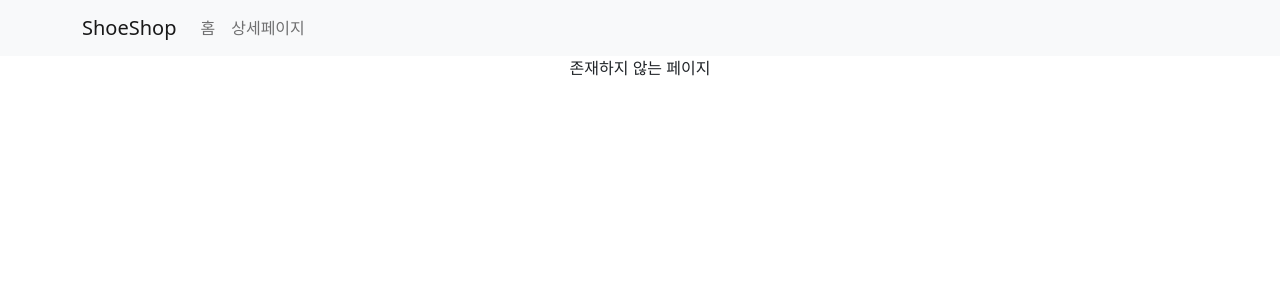
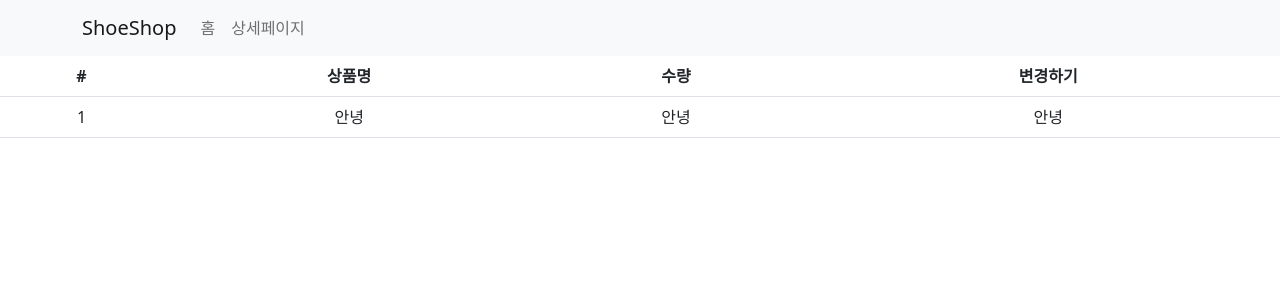
Before and after one commit to ktyoung/react, a React (Create React App) app in the folder shop/: page /cart in a window 1280 px wide. Shown: the top 300 px of the page. Built offline with nearby package versions, Linux system fonts and the light colour scheme.

Commit message:
table, Redux 설치

```diff
--- a/shop/package.json
+++ b/shop/package.json
@@ -3,6 +3,7 @@
   "version": "0.1.0",
   "private": true,
   "dependencies": {
+    "@reduxjs/toolkit": "^1.9.1",
     "@testing-library/jest-dom": "^5.16.5",
     "@testing-library/react": "^13.4.0",
     "@testing-library/user-event": "^13.5.0",
@@ -11,6 +12,7 @@
     "react": "^18.2.0",
     "react-bootstrap": "^2.7.0",
     "react-dom": "^18.2.0",
+    "react-redux": "^8.0.5",
     "react-router-dom": "^6.5.0",
     "react-scripts": "5.0.1",
     "styled-components": "^5.3.6",
--- a/shop/src/App.js
+++ b/shop/src/App.js
@@ -1,18 +1,4 @@
 /* eslint-disable */
-
-// (참고 1) Single Page Application의 단점?
-// 컴포넌트 간 state 공유가 어려움... 자식의 자식 컴포넌트에서 부모 state를 사용하려면
-// 부모 → 자식 → 자식 → ... 여러 번의 props 전송이 필요함
-
-// (참고 2) props 전송없이 state 공유할 수 있는 방법?
-// 1. Context API (리액트 기본 문법) → 성능 이슈와 컴포넌트 재활용 이슈로 자주 사용하지는 않음
-// 2. Redux 등 외부 라이브러리
-
-// (참고 3) Context API를 잘 사용하지 않는 이유?
-// 1. state 변경 시 불필요한 것까지 재랜더링 함
-// 2. 컴포넌트 재사용이 어려움
-// → 외부 라이브러리를 많이 사용함
-
 import './App.css';
 import 'bootstrap/dist/css/bootstrap.min.css';
 import { Navbar, Nav, Container, Row, Col, Alert, Button } from 'react-bootstrap';
@@ -21,15 +7,21 @@
 import { Routes, Route, Link, useNavigate, Outlet } from 'react-router-dom'
 import Detail from './routes/Detail.js';
 import axios from 'axios';
+import Cart from './routes/Cart.js';
 
-// Context API 사용 방법
-// 세팅 1. createContext() → Context == state 보관함을 생성함
 export let Context1 = createContext();
+
+// Redux를 사용하면 props 없이 state 공유 가능
+
+// (참고 1) Redux 사용 방법
+// 1. 설치 : npm install @reduxjs/toolkit react-redux
+// 2. 세팅
+//  2-1. store.js 파일 생성 (state 보관 장소) 및 기본 코드 작성
+//  2-2. index.js 파일에서 <Provider store={store}> 작성
 
 function App() {
 
   let [shoes, setShoes] = useState(data);
-  // Detail, TabContent에서 사용할 재고(stock) state 생성
   let [stock, setStock] = useState([10, 11, 12]);
   let [clickCount, setClickCount] = useState(1);
   let [visible, setVisible] = useState(true);
@@ -83,25 +75,16 @@
 
           </>
         } />
+
         <Route path="/detail/:id" element={
-          // 세팅 3. value= { { 공유할 state1, state2, ... } }
           <Context1.Provider value={ { stock, shoes } }>
-            {/* 세팅 2. <Context.Provider></Context.Provider>로 원하는 컴포넌트 감싸기 */}
             <Detail shoes={ shoes } />
           </Context1.Provider>
           } />
 
+        <Route path="/cart" element={ <Cart/> }/>
+
         <Route path="*" element={ <div>존재하지 않는 페이지</div> } />
-
-        <Route path="/about" element={ <About/> }>
-          <Route path="member" element={ <div>멤버 정보</div> } />
-          <Route path="location" element={ <div>위치 정보</div> } />
-        </Route>
-
-        <Route path="/event" element={ <Event/> }>
-          <Route path="one" element={ <p>첫 주문 시 신발끈 서비스</p> } />
-          <Route path="two" element={ <p>생일 기념 쿠폰 받기</p> } />
-        </Route>
 
       </Routes>
     </div>
--- a/shop/src/index.js
+++ b/shop/src/index.js
@@ -4,14 +4,18 @@
 import App from './App';
 import reportWebVitals from './reportWebVitals';
 import { BrowserRouter } from 'react-router-dom';
+import { Provider } from 'react-redux';
+import store from './store';
 
 const root = ReactDOM.createRoot(document.getElementById('root'));
 root.render(
-  <React.StrictMode>
-    <BrowserRouter>
-      <App />
-    </BrowserRouter>
-  </React.StrictMode>
+  <Provider store={store}>
+    <React.StrictMode>
+      <BrowserRouter>
+        <App />
+      </BrowserRouter>
+    </React.StrictMode>
+  </Provider>
 );
 
 // If you want to start measuring performance in your app, pass a function
--- /dev/null
+++ b/shop/src/routes/Cart.js
@@ -0,0 +1,32 @@
+import { Table } from 'react-bootstrap'
+
+function Cart() {
+    return (
+        <div>
+            <Table>
+                {/* <thead> → 제목(구분) */}
+                <thead>
+                    {/* <tr> → 행 */}
+                    <tr>
+                        {/* <th> 또는 <td> → 열 */}
+                        <th>#</th>
+                        <th>상품명</th>
+                        <th>수량</th>
+                        <th>변경하기</th>
+                    </tr>
+                </thead>
+                {/* <tbody> → 제목에 따른 값(실제 내용) */}
+                <tbody>
+                    <tr>
+                        <td>1</td>
+                        <td>안녕</td>
+                        <td>안녕</td>
+                        <td>안녕</td>
+                    </tr>
+                </tbody>
+            </Table>
+        </div>
+    );
+}
+
+export default Cart
--- a/shop/src/routes/Detail.js
+++ b/shop/src/routes/Detail.js
@@ -1,12 +1,9 @@
 import React, { useContext, useEffect, useState } from "react";
 import { useParams } from "react-router-dom";
 import {Nav} from 'react-bootstrap';
-// Context API 사용 방법
-// 1. state 사용을 위해 export한 Context를 import
-import { Context1 } from './../App.js'; // Detail.js는 routes 폴더에 있으므로 상위 폴더로 이동해야함
+import { Context1 } from './../App.js';
 
 function Detail(props) {
-    // 2. useContext(Context)
     let {stock} = useContext(Context1);
 
     let {id} = useParams();
@@ -66,7 +63,6 @@
 }
 
 function TabContents({tabs}) {
-    // Detail 뿐만 아니라 그 자식들도 state 사용 가능
     let {stock} = useContext(Context1);
     let [fade, setFade] = useState('');
 
--- /dev/null
+++ b/shop/src/store.js
@@ -0,0 +1,5 @@
+import { configureStore } from '@reduxjs/toolkit'
+
+export default configureStore({
+  reducer: { }
+})
```
Also changed, not shown: 1 other file (tests, documents, lock files or other folders).
